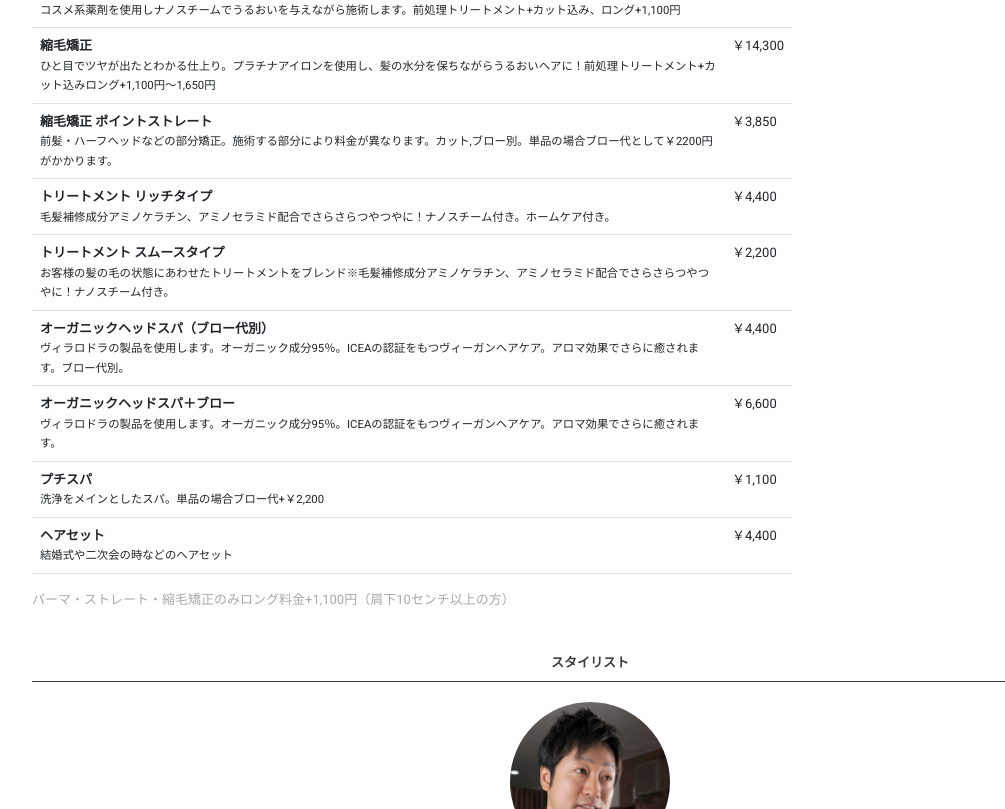
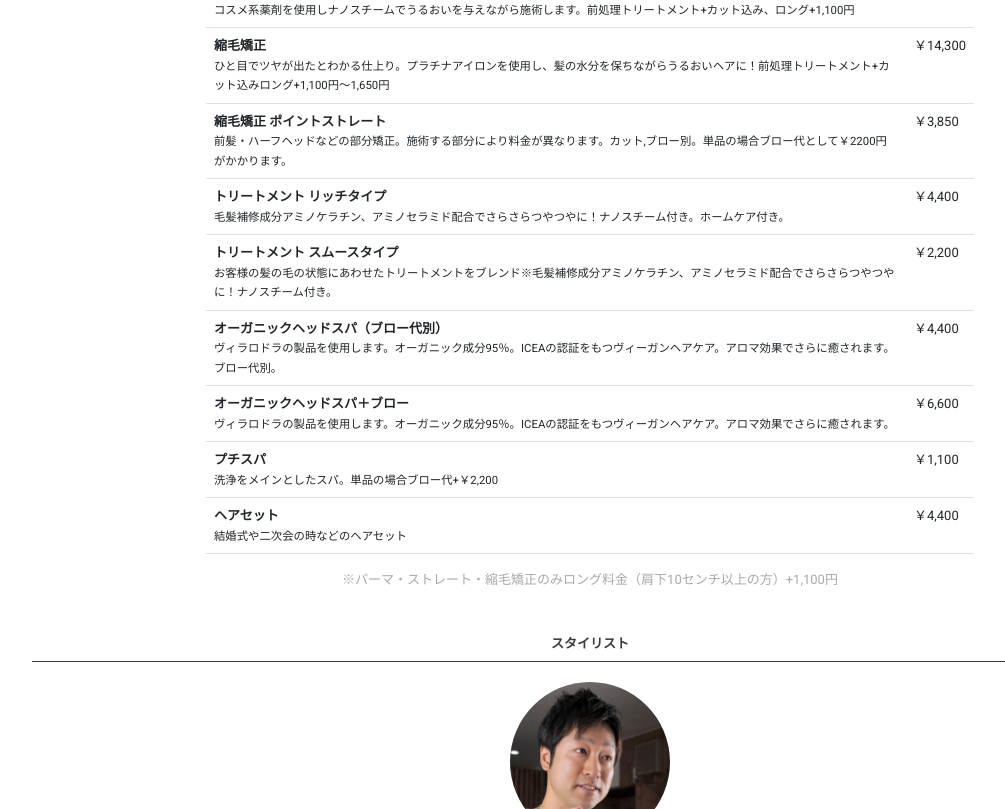
Before and after one commit to kanekoyuichi/snow-stone, a plain HTML site: page index.html in a window 1280 px wide. Shown: the part 1609-2418 px from the top of the page, without its empty margins (50-1055 px from the left). Drawn offline with nearby package versions, Linux system fonts and the light colour scheme.

Commit message:
fix table css

```diff
--- a/css/style.css
+++ b/css/style.css
@@ -46,7 +46,8 @@ main > div > div > div > div > img{
 
 table{
     font-size: small;
-    max-width: 760px;
+    max-width: 768px;
+    margin:20px auto;
 }
 
 #sns{
--- a/index.html
+++ b/index.html
@@ -219,7 +219,7 @@
                   </tr>
                 </tbody>
               </table>
-              <p id="map-discription">パーマ・ストレート・縮毛矯正のみロング料金+1,100円（肩下10センチ以上の方）</p>
+              <p id="map-discription" style="text-align: center;">※パーマ・ストレート・縮毛矯正のみロング料金（肩下10センチ以上の方）+1,100円</p>
 
             </div>
           </div>
```
